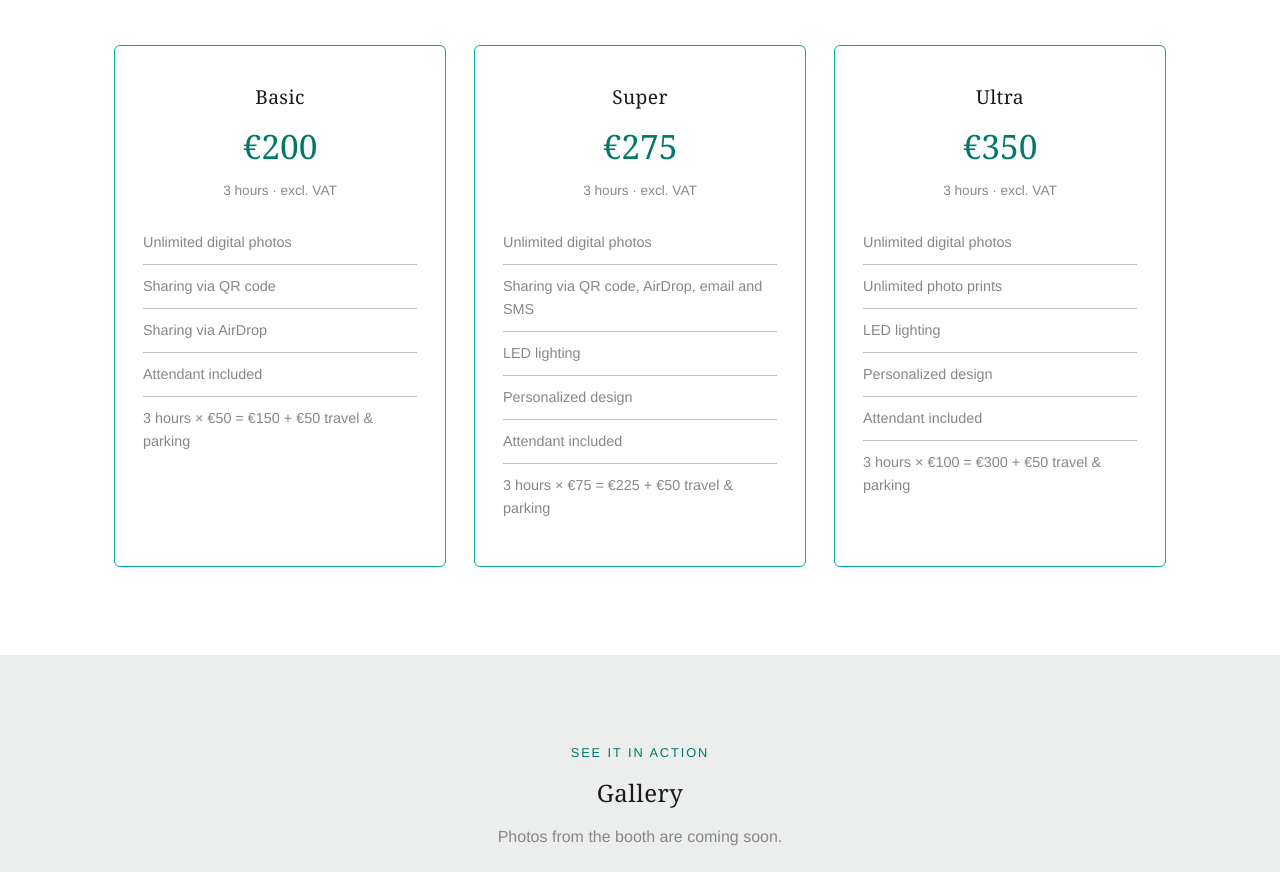
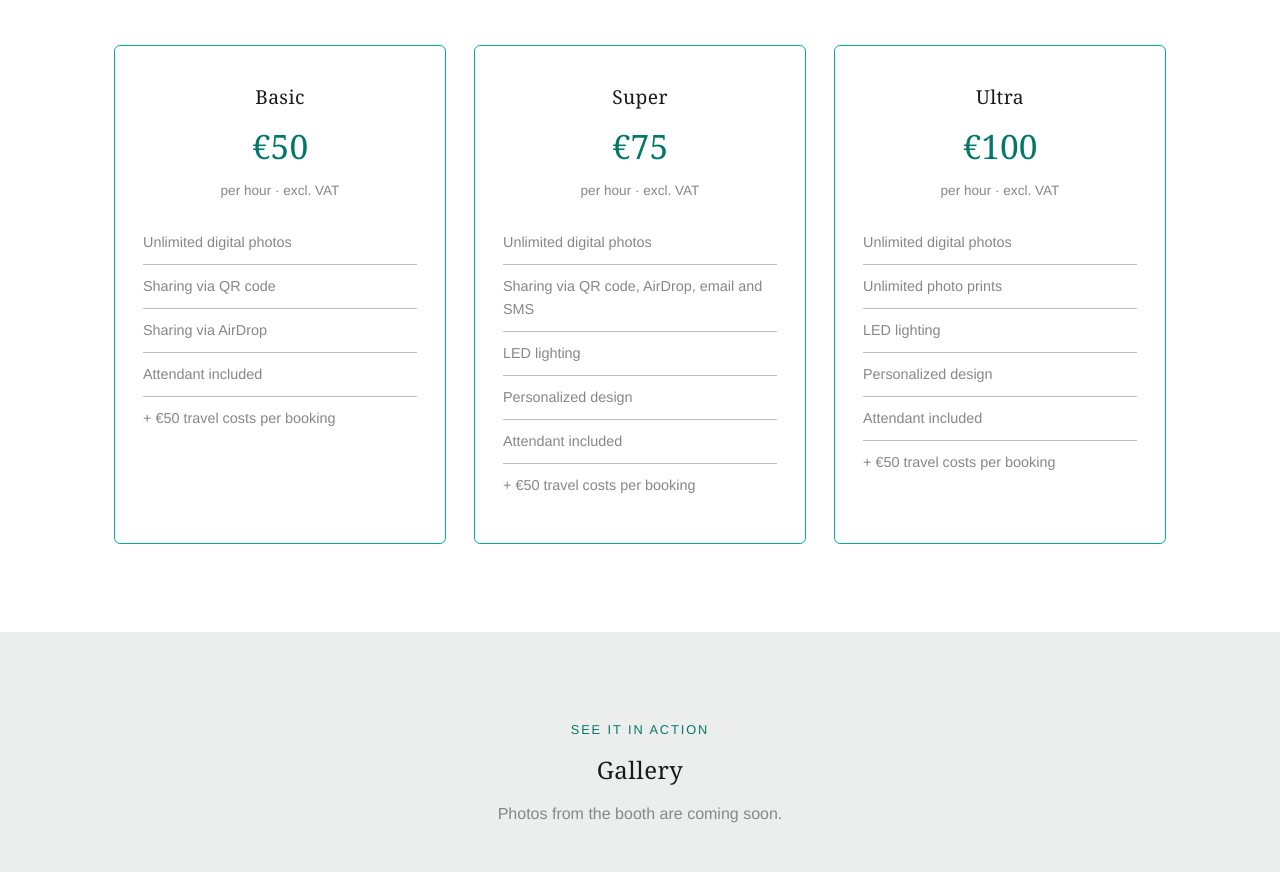
Before and after one commit to rubylaken-sudo/RlinoPhotowebsite, a plain HTML site: page photobooth.html in a window 1280 px wide. Shown: the part 1420-2292 px from the top of the page. Drawn offline with Linux system fonts and the light colour scheme.

Commit message:
Switch photobooth packages to hourly pricing
Basic EUR 50/h, Super EUR 75/h, Ultra EUR 100/h, each plus EUR 50 travel costs per booking.

Co-Authored-By: Claude Sonnet 5.5 <noreply@anthropic.com>

```diff
--- a/photobooth.html
+++ b/photobooth.html
@@ -74,40 +74,40 @@
     <div class="pricing-grid">
       <div class="pricing-card reveal">
         <h3>Basic</h3>
-        <div class="price">&euro;200</div>
-        <div class="duration">3 hours &middot; excl. VAT</div>
+        <div class="price">&euro;50</div>
+        <div class="duration">per hour &middot; excl. VAT</div>
         <ul>
           <li>Unlimited digital photos</li>
           <li>Sharing via QR code</li>
           <li>Sharing via AirDrop</li>
           <li>Attendant included</li>
-          <li>3 hours &times; &euro;50 = &euro;150 + &euro;50 travel &amp; parking</li>
+          <li>+ &euro;50 travel costs per booking</li>
         </ul>
       </div>
       <div class="pricing-card reveal">
         <h3>Super</h3>
-        <div class="price">&euro;275</div>
-        <div class="duration">3 hours &middot; excl. VAT</div>
+        <div class="price">&euro;75</div>
+        <div class="duration">per hour &middot; excl. VAT</div>
         <ul>
           <li>Unlimited digital photos</li>
           <li>Sharing via QR code, AirDrop, email and SMS</li>
           <li>LED lighting</li>
           <li>Personalized design</li>
           <li>Attendant included</li>
-          <li>3 hours &times; &euro;75 = &euro;225 + &euro;50 travel &amp; parking</li>
+          <li>+ &euro;50 travel costs per booking</li>
         </ul>
       </div>
       <div class="pricing-card reveal">
         <h3>Ultra</h3>
-        <div class="price">&euro;350</div>
-        <div class="duration">3 hours &middot; excl. VAT</div>
+        <div class="price">&euro;100</div>
+        <div class="duration">per hour &middot; excl. VAT</div>
         <ul>
           <li>Unlimited digital photos</li>
           <li>Unlimited photo prints</li>
           <li>LED lighting</li>
           <li>Personalized design</li>
           <li>Attendant included</li>
-          <li>3 hours &times; &euro;100 = &euro;300 + &euro;50 travel &amp; parking</li>
+          <li>+ &euro;50 travel costs per booking</li>
         </ul>
       </div>
     </div>
```
